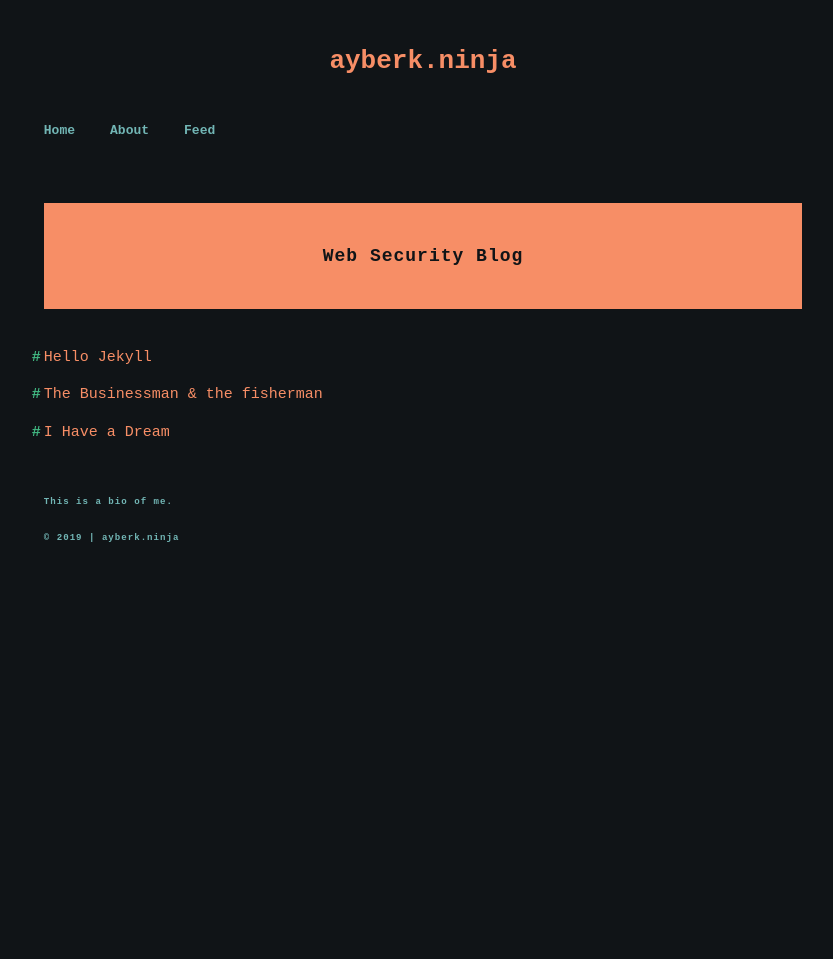
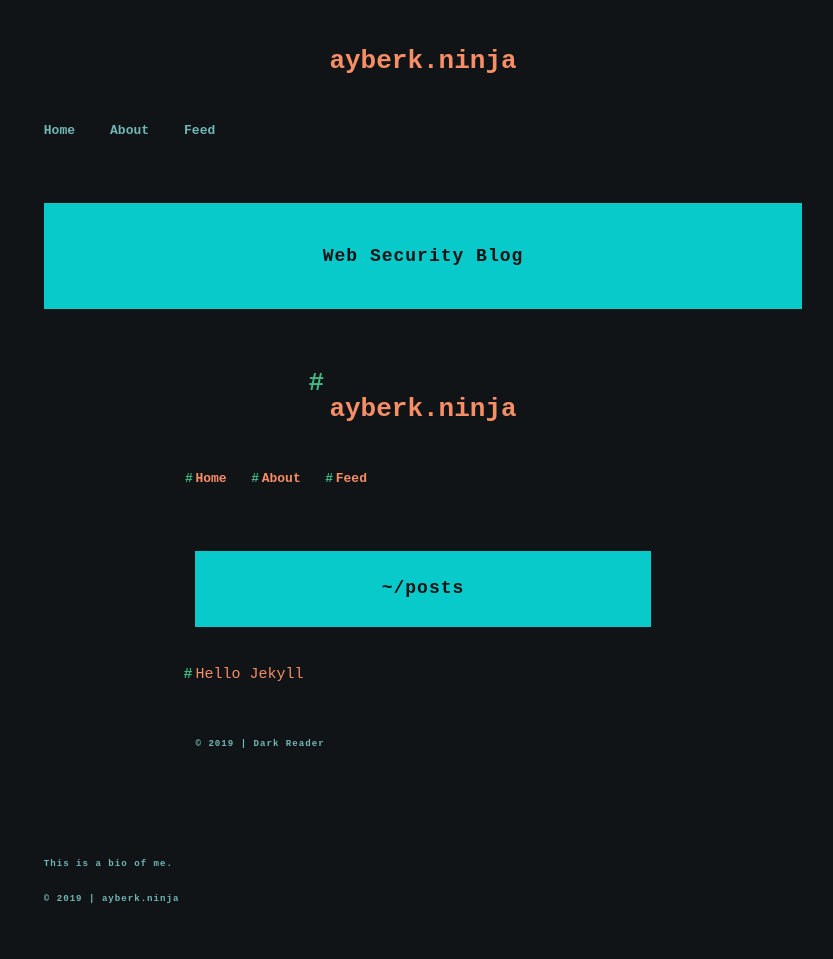
Before and after one commit to mhmtayberk/ayberkninja.github.io, a Jekyll site: the page built from index.html, in a window 1280 px wide. Shown: the whole page, without its empty margins (217-1050 px from the left). Built offline with Jekyll 4.4.1, drawn with Linux system fonts in a browser that asks for light colours; the list of posts is cut into pages by our own code; before the commit the page ends 900 px from its top, so only the background shows below that.

Commit message:
Update index.html

```diff
--- a/index.html
+++ b/index.html
@@ -2,7 +2,120 @@
 title: Web Security Blog
 layout: collections_layout
 ---
+<!DOCTYPE html>
+<html lang="en">
+  <head>
+  <meta charset="UTF-8" />
+  <meta name="viewport" content="width=device-width, initial-scale=1.0" />
+  <meta http-equiv="X-UA-Compatible" content="ie=edge" />
+  <title>ayberk.ninja | Web Security Blog</title>
+  <link rel="stylesheet" href="/_site/assets/css/mark.css" />
+  <link rel="stylesheet" href="/_site/assets/css/custom.css" />
+  <!-- PILL JS LOADER SYLE -->
+  <style>
+    #indicator {
+      position: fixed;
+      top: 0;
+      right: 0;
+      left: 0;
+      height: 3px;
+      display: none;
+      background-color: #72b6b5;
+    }
 
-{% for post in site.posts %}
-<a href="{{site.baseurl}}{{post.url}}">{{post.title}}</a>
-{%endfor%}
+    .is-loading {
+      display: block;
+      animation: blink 1.5s linear infinite;
+    }
+
+    @keyframes blink {
+      from,
+      to {
+        background-color: #72b6b5;
+      }
+
+      50% {
+        background-color: #42b983;
+      }
+    }
+
+    #project-link {
+      display: block;
+      position: fixed;
+      padding: 8px;
+      top: 0;
+      right: 0;
+    }
+  </style>
+  <!-- PILL JS -->
+  <script src="/_site/assets/js/pill.min.js"></script>
+  <script>
+    // this is for pill js as the normal link wont work
+    function openLink(url) {
+      window.open(url, "_blank");
+    }
+  </script>
+</head>
+
+  <body>
+    <div id="indicator"></div>
+    <div id="page">
+      <style>
+        .title {
+          padding: 5%;
+          color: #101417;
+          font-size: 18px;
+          font-weight: bold;
+          text-align: center;
+          background: #08CACA;
+          display: grid;
+        }
+        .meta {
+          font-size: 0.7rem;
+          font-weight: normal;
+          text-transform: uppercase;
+        }
+      </style>
+      <!-- header -->
+      <header>
+	<a href="/jekyll-theme-dark-reader/">
+		<h3>ayberk.ninja</h3>
+	</a>
+</header>
+
+      <!-- nav -->
+      <nav>
+
+
+			<a href="/jekyll-theme-dark-reader/">Home</a>
+
+
+
+			<a href="/jekyll-theme-dark-reader/about">About</a>
+
+
+
+			<a href="#!" onclick="openLink('/jekyll-theme-dark-reader/feed.xml')">Feed</a>
+
+
+</nav>
+      <!-- page content -->
+      <main class="post-list">
+        <p class="title">~/posts</p>
+
+<a href="/jekyll-theme-dark-reader/posts/jekyll/2018/10/09/Jekyll/">Hello Jekyll</a>
+
+
+
+      </main>
+
+      <!-- footer -->
+      <footer>
+	<p>
+		&copy 2019 | Dark Reader
+	</p>
+</footer>
+<script src='/_site/assets/js/site.js' id="pill_site_script" type='module'></script>
+    </div>
+  </body>
+</html>
```
